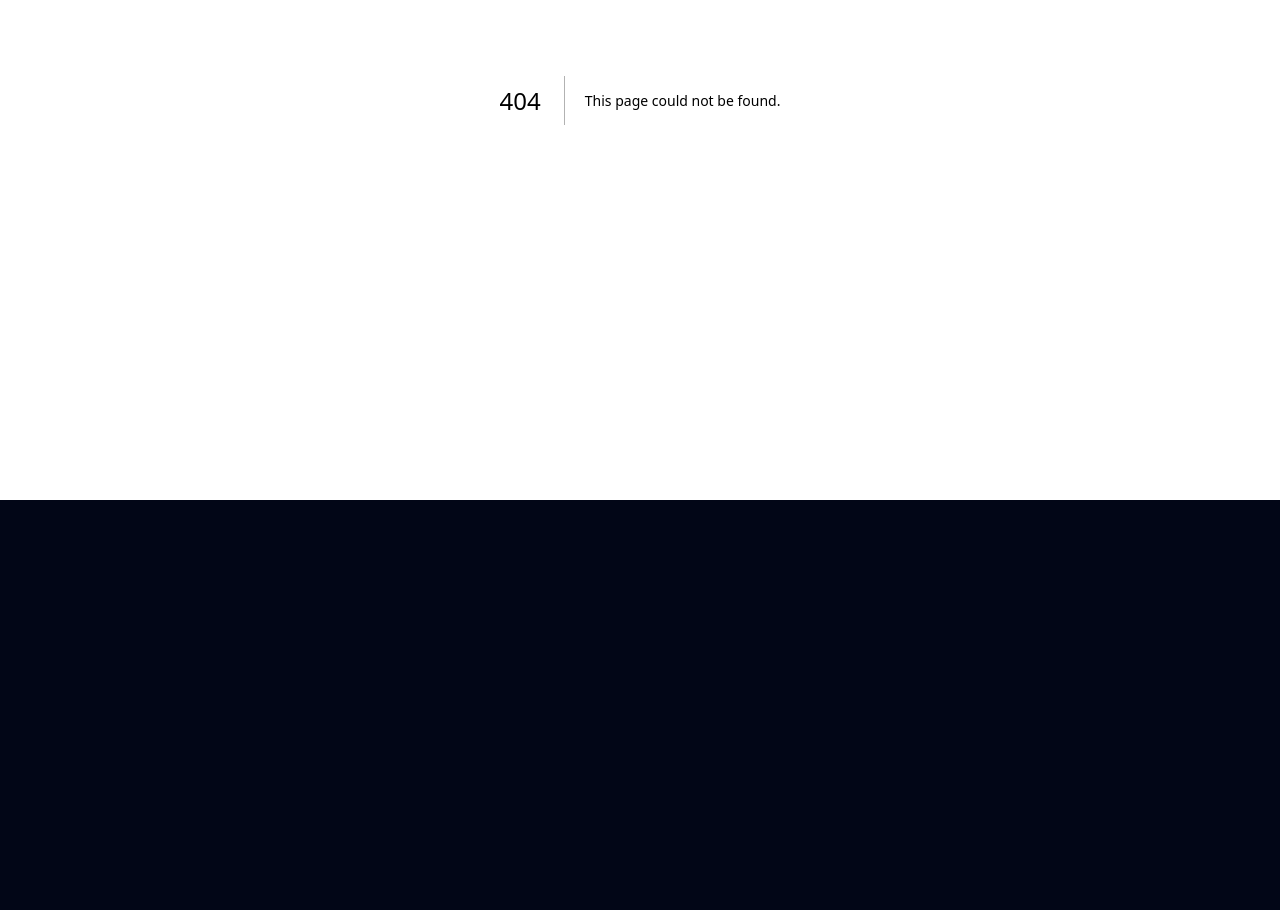
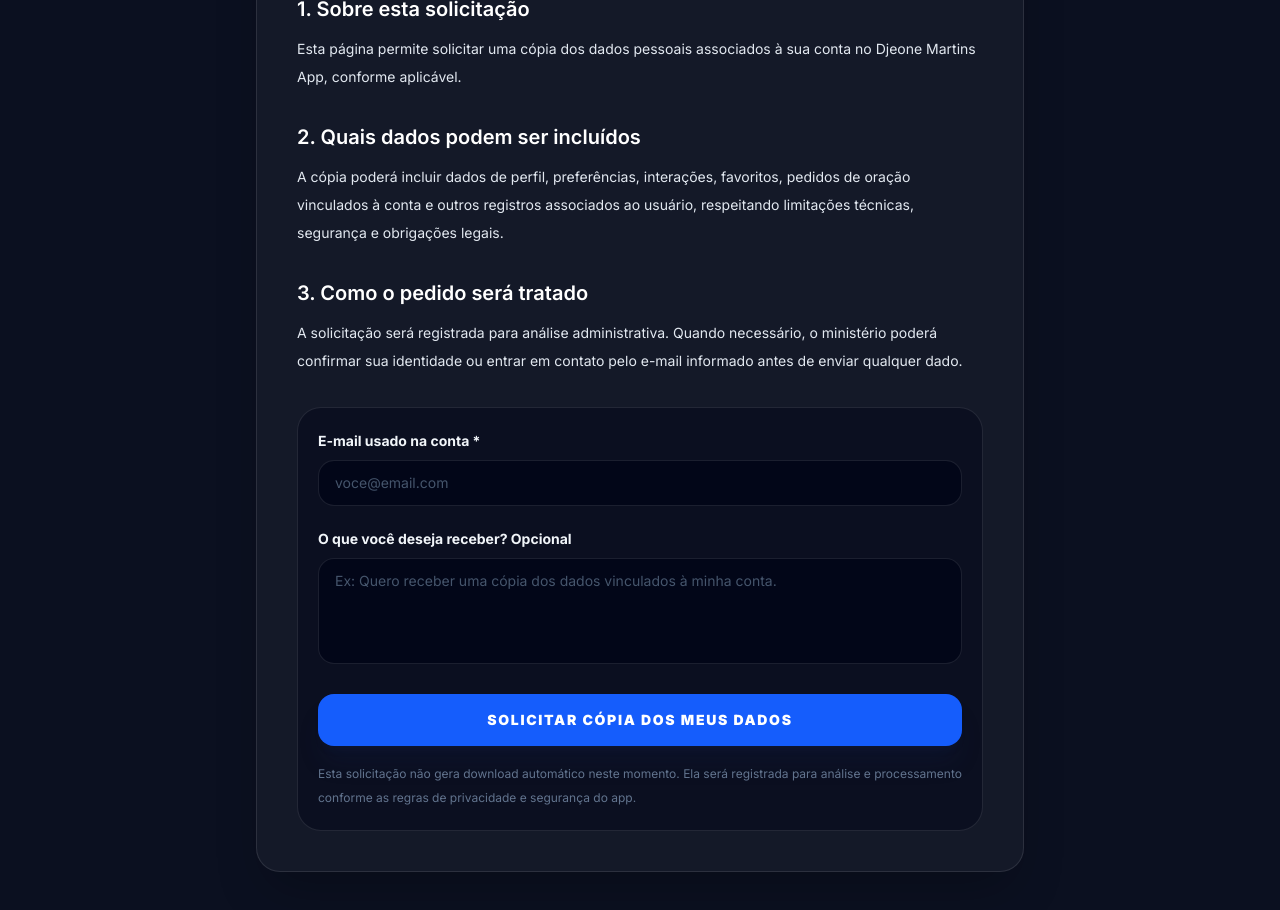
Before and after one commit to djeonewill-alt/Djeone-Martins-APP, a Next.js app: page /solicitar-dados in a window 1280 px wide. Before the commit this address had no page. Shown: the part 300-1210 px from the top of the page. Before the commit the page ends 800 px from the top, so only its background shows below. Built offline with nearby package versions, Linux system fonts and the light colour scheme; no server answers.

Commit message:
Add data export request flow

```diff
--- /dev/null
+++ b/app/solicitar-dados/page.tsx
@@ -0,0 +1,69 @@
+import type { Metadata } from 'next'
+
+import DataExportRequestForm from '@/components/legal/DataExportRequestForm'
+import LegalBackButton from '@/components/legal/LegalBackButton'
+
+export const metadata: Metadata = {
+  title: 'Solicitar Cópia dos Dados | Djeone Martins App',
+  description:
+    'Página para solicitação de cópia dos dados pessoais vinculados ao Djeone Martins App.',
+}
+
+export default function SolicitarDadosPage() {
+  return (
+    <main className="min-h-screen bg-[#0b1020] px-5 py-10 text-white">
+      <section className="mx-auto max-w-3xl rounded-3xl border border-white/10 bg-white/[0.04] p-6 shadow-2xl sm:p-10">
+        <LegalBackButton />
+
+        <p className="mb-3 text-xs font-semibold uppercase tracking-[0.3em] text-amber-300">
+          Djeone Martins App
+        </p>
+
+        <h1 className="text-3xl font-bold tracking-tight sm:text-4xl">
+          Solicitar cópia dos meus dados
+        </h1>
+
+        <p className="mt-4 text-sm leading-7 text-slate-300">
+          Última atualização: 08 de maio de 2026.
+        </p>
+
+        <div className="mt-8 space-y-8 text-sm leading-7 text-slate-200">
+          <section>
+            <h2 className="text-xl font-semibold text-white">
+              1. Sobre esta solicitação
+            </h2>
+            <p className="mt-3">
+              Esta página permite solicitar uma cópia dos dados pessoais
+              associados à sua conta no Djeone Martins App, conforme aplicável.
+            </p>
+          </section>
+
+          <section>
+            <h2 className="text-xl font-semibold text-white">
+              2. Quais dados podem ser incluídos
+            </h2>
+            <p className="mt-3">
+              A cópia poderá incluir dados de perfil, preferências, interações,
+              favoritos, pedidos de oração vinculados à conta e outros registros
+              associados ao usuário, respeitando limitações técnicas, segurança e
+              obrigações legais.
+            </p>
+          </section>
+
+          <section>
+            <h2 className="text-xl font-semibold text-white">
+              3. Como o pedido será tratado
+            </h2>
+            <p className="mt-3">
+              A solicitação será registrada para análise administrativa. Quando
+              necessário, o ministério poderá confirmar sua identidade ou entrar
+              em contato pelo e-mail informado antes de enviar qualquer dado.
+            </p>
+          </section>
+        </div>
+
+        <DataExportRequestForm />
+      </section>
+    </main>
+  )
+}
--- /dev/null
+++ b/components/legal/DataExportRequestForm.tsx
@@ -0,0 +1,121 @@
+'use client'
+
+import { FormEvent, useMemo, useState } from 'react'
+
+import { createSupabaseBrowserClient } from '@/lib/supabase/browser'
+
+export default function DataExportRequestForm() {
+  const supabase = useMemo(() => createSupabaseBrowserClient(), [])
+
+  const [email, setEmail] = useState('')
+  const [details, setDetails] = useState('')
+  const [loading, setLoading] = useState(false)
+  const [successMessage, setSuccessMessage] = useState('')
+  const [errorMessage, setErrorMessage] = useState('')
+
+  async function handleSubmit(event: FormEvent<HTMLFormElement>) {
+    event.preventDefault()
+
+    setLoading(true)
+    setSuccessMessage('')
+    setErrorMessage('')
+
+    try {
+      const normalizedEmail = email.trim().toLowerCase()
+
+      if (!normalizedEmail || !normalizedEmail.includes('@')) {
+        setErrorMessage('Informe o e-mail usado na sua conta.')
+        return
+      }
+
+      const { error } = await supabase
+        .from('data_export_requests')
+        .insert({
+          email: normalizedEmail,
+          details: details.trim() || null,
+          source: 'public_data_export_page',
+          user_agent:
+            typeof navigator !== 'undefined' ? navigator.userAgent : null,
+        })
+
+      if (error) {
+        throw error
+      }
+
+      setSuccessMessage(
+        'Solicitação enviada com sucesso. O ministério analisará seu pedido e poderá entrar em contato pelo e-mail informado.'
+      )
+      setEmail('')
+      setDetails('')
+    } catch (error) {
+      const message =
+        error instanceof Error
+          ? error.message
+          : 'Não foi possível enviar sua solicitação agora. Tente novamente.'
+
+      setErrorMessage(message)
+    } finally {
+      setLoading(false)
+    }
+  }
+
+  return (
+    <form
+      onSubmit={handleSubmit}
+      className="mt-8 rounded-3xl border border-white/10 bg-slate-950/45 p-5"
+    >
+      <div>
+        <label className="text-sm font-bold text-slate-100">
+          E-mail usado na conta *
+        </label>
+        <input
+          type="email"
+          value={email}
+          onChange={(event) => setEmail(event.target.value)}
+          placeholder="voce@email.com"
+          required
+          className="mt-2 w-full rounded-2xl border border-white/10 bg-slate-950 px-4 py-3 text-sm text-white outline-none placeholder:text-slate-600 focus:border-amber-300/60"
+        />
+      </div>
+
+      <div className="mt-5">
+        <label className="text-sm font-bold text-slate-100">
+          O que você deseja receber? Opcional
+        </label>
+        <textarea
+          value={details}
+          onChange={(event) => setDetails(event.target.value)}
+          placeholder="Ex: Quero receber uma cópia dos dados vinculados à minha conta."
+          rows={4}
+          className="mt-2 w-full resize-none rounded-2xl border border-white/10 bg-slate-950 px-4 py-3 text-sm text-white outline-none placeholder:text-slate-600 focus:border-amber-300/60"
+        />
+      </div>
+
+      {successMessage && (
+        <div className="mt-5 rounded-2xl border border-emerald-300/20 bg-emerald-400/10 p-4 text-sm font-bold leading-6 text-emerald-100">
+          {successMessage}
+        </div>
+      )}
+
+      {errorMessage && (
+        <div className="mt-5 rounded-2xl border border-red-300/20 bg-red-400/10 p-4 text-sm font-bold leading-6 text-red-100">
+          {errorMessage}
+        </div>
+      )}
+
+      <button
+        type="submit"
+        disabled={loading}
+        className="mt-6 w-full rounded-2xl bg-blue-600 px-5 py-4 text-sm font-black uppercase tracking-[0.12em] text-white shadow-xl shadow-blue-950/20 transition active:scale-[0.99] disabled:opacity-60"
+      >
+        {loading ? 'Enviando solicitação...' : 'Solicitar cópia dos meus dados'}
+      </button>
+
+      <p className="mt-4 text-xs leading-6 text-slate-500">
+        Esta solicitação não gera download automático neste momento. Ela será
+        registrada para análise e processamento conforme as regras de
+        privacidade e segurança do app.
+      </p>
+    </form>
+  )
+}
--- a/components/settings/PrivacySecuritySettings.tsx
+++ b/components/settings/PrivacySecuritySettings.tsx
@@ -37,6 +37,13 @@
       />
 
       <SettingsOptionItem
+        icon="📄"
+        title="Solicitar cópia dos meus dados"
+        subtitle="Registre uma solicitação para receber uma cópia dos dados associados à sua conta."
+        onClick={() => router.push('/solicitar-dados')}
+      />
+
+      <SettingsOptionItem
         icon="🗑️"
         title="Excluir minha conta"
         subtitle="Solicite a exclusão da sua conta e dos dados associados."
--- a/proxy.ts
+++ b/proxy.ts
@@ -4,6 +4,7 @@
 const PUBLIC_ROUTES = [
   "/cadastro",
   "/excluir-conta",
+  "/solicitar-dados",
   "/termos-de-assinatura-e-cobranca",
   "/termos-de-uso",
   "/politica-de-privacidade",
```
